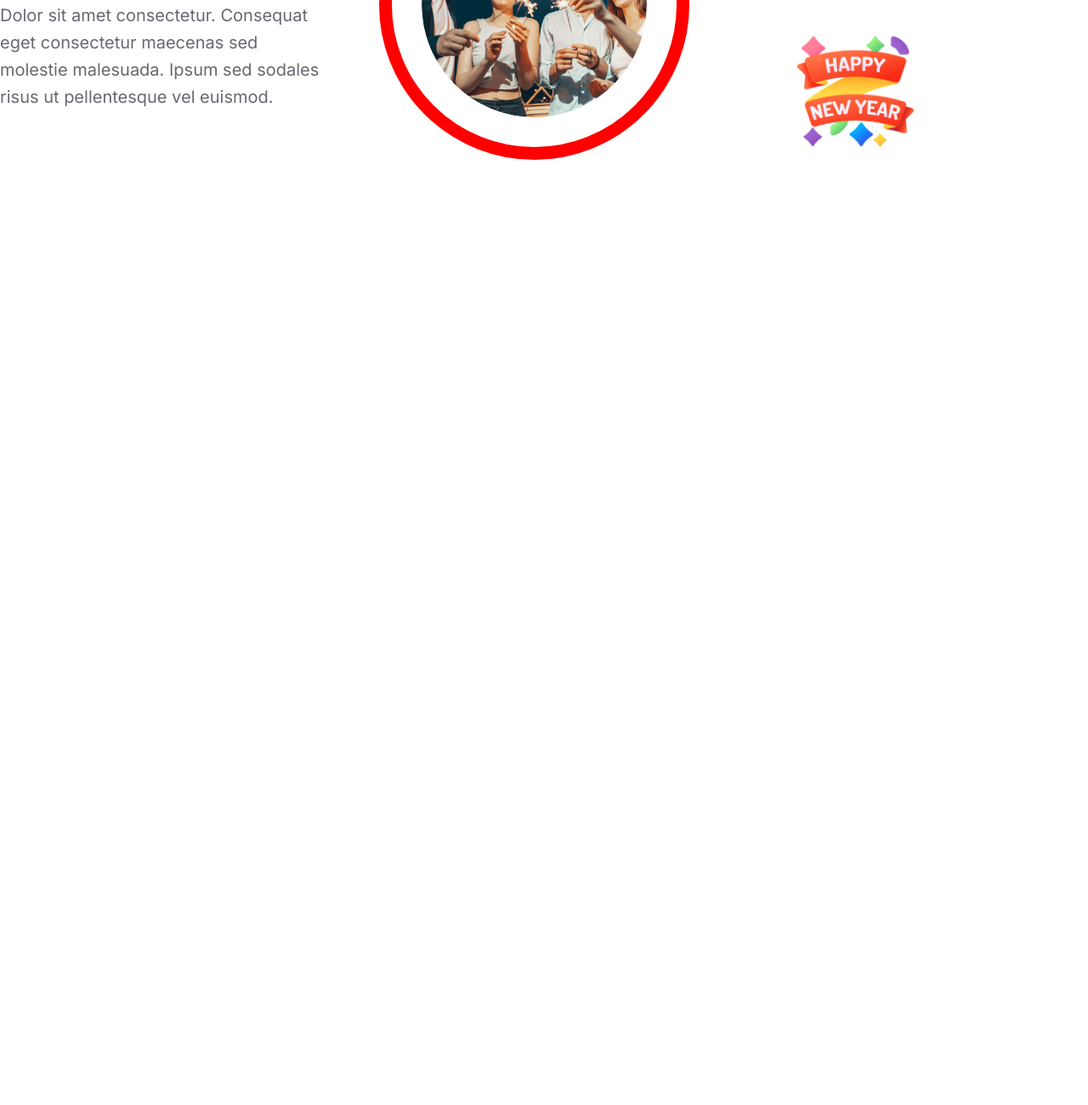
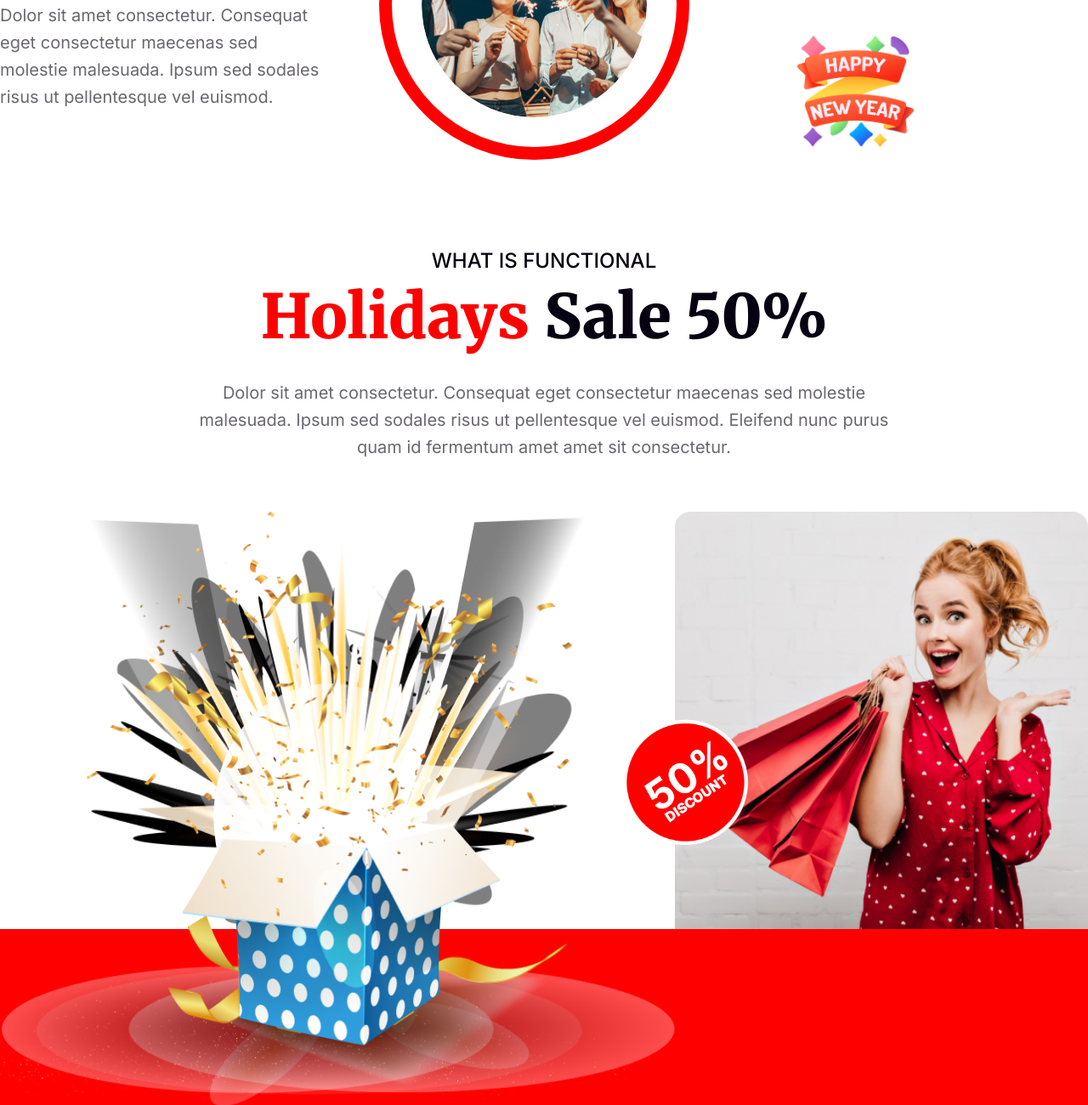
Before and after one commit to towhid046/assignment-1, a plain HTML site: page index.html in a window 1280 px wide. Shown: the part 3203-4503 px from the top of the page at 85% size. Before the commit the page ends 3495 px from the top, so only its background shows below. Drawn offline with Linux system fonts and the light colour scheme.

Commit message:
added holiday section

```diff
--- a/index.html
+++ b/index.html
@@ -64,15 +64,46 @@
           </p>
         </div>
         <div class="best-offer-img">
-          <img src="/images/Ellipse 1.png" alt="">
+          <img src="/images/Ellipse 1.png" alt="" />
         </div>
         <div class="best-offer-right">
           <h2 class="session">2024</h2>
           <p class="section-paragraph">
             Dolor sit amet consectetur. Consequat eget consectetur maecenas sed.
           </p>
-          <img class="best-offer-right-img" src="/images/Group 96.png" alt="">
+          <img class="best-offer-right-img" src="/images/Group 96.png" alt="" />
         </div>
+      </section>
+
+      <section class="container holiday">
+        <div class="holiday-content">
+          <p class="holiday-subtitle">WHAT IS FUNCTIONAL</p>
+          <h1 class="holiday-title">
+            <span class="red-color">Holidays </span>Sale 50%
+          </h1>
+          <p class="section-paragraph">
+            Dolor sit amet consectetur. Consequat eget consectetur maecenas sed
+            molestie malesuada. Ipsum sed sodales risus ut pellentesque vel
+            euismod. Eleifend nunc purus quam id fermentum amet amet sit
+            consectetur.
+          </p>
+        </div>
+        <div class="holiday-images">
+          <img class="holiday-reward-img" src="/images/Group 75.png" alt="" />
+          <div class="discount50-img">
+            <img src="/images/Group 44.png" alt="" />
+          </div>
+          <div class="holiday-person-img">
+            <img src="/images/Rectangle 1.png" alt="" />
+          </div>
+        </div>
+      </section>
+
+      <section class="container gift">
+        <div class="gift-content">
+
+        </div>
+        <div class="gift-images"></div>
       </section>
     </main>
     <footer></footer>
--- a/style/style.css
+++ b/style/style.css
@@ -207,3 +207,51 @@ header{
     margin-top: 42px;
     width: 40%;
 }
+/* hodiday section related style */
+.holiday{
+    margin-bottom: 100px;
+}
+.holiday-content{
+    max-width: 840px;
+    margin: 0 auto;
+    text-align: center;
+    font-family: 'Inter', serif;
+    margin-bottom: 60px;
+}
+.holiday-subtitle{
+    color: #070211;
+    font-size: 24px;
+    font-weight: 500;
+}
+.holiday-title{
+    margin: 6px 0 28px 0;
+    color: #070211;
+    font-family: 'Merriweather', serif;
+    font-size: 72px;
+    font-weight: 900;
+}
+
+.holiday-images{
+    background-image: url('/images/Rectangle\ 2.png');
+    background-position: bottom;
+    background-repeat: no-repeat;
+    display: flex;
+    justify-content: space-between;
+    position: relative;
+}
+
+.holiday-reward-img{
+    position: relative;
+    width: 62%;
+}
+.discount50-img{
+    width: 205px;
+    position: absolute;
+    left: 55%;
+    top: 30%;
+}
+.holiday-person-img{
+    width: 38%;
+    align-self: flex-end;
+    margin-bottom: 225px;
+}
```
